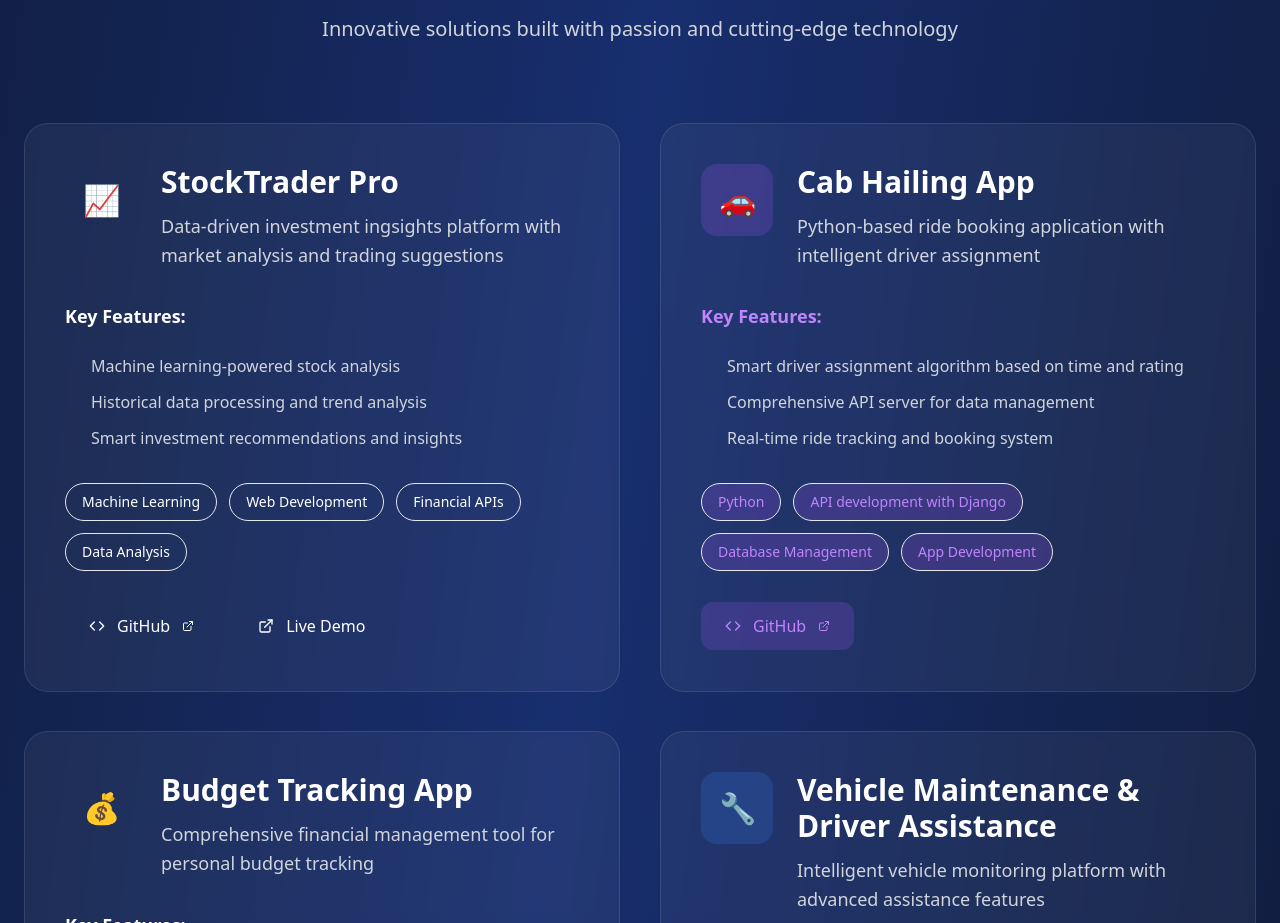
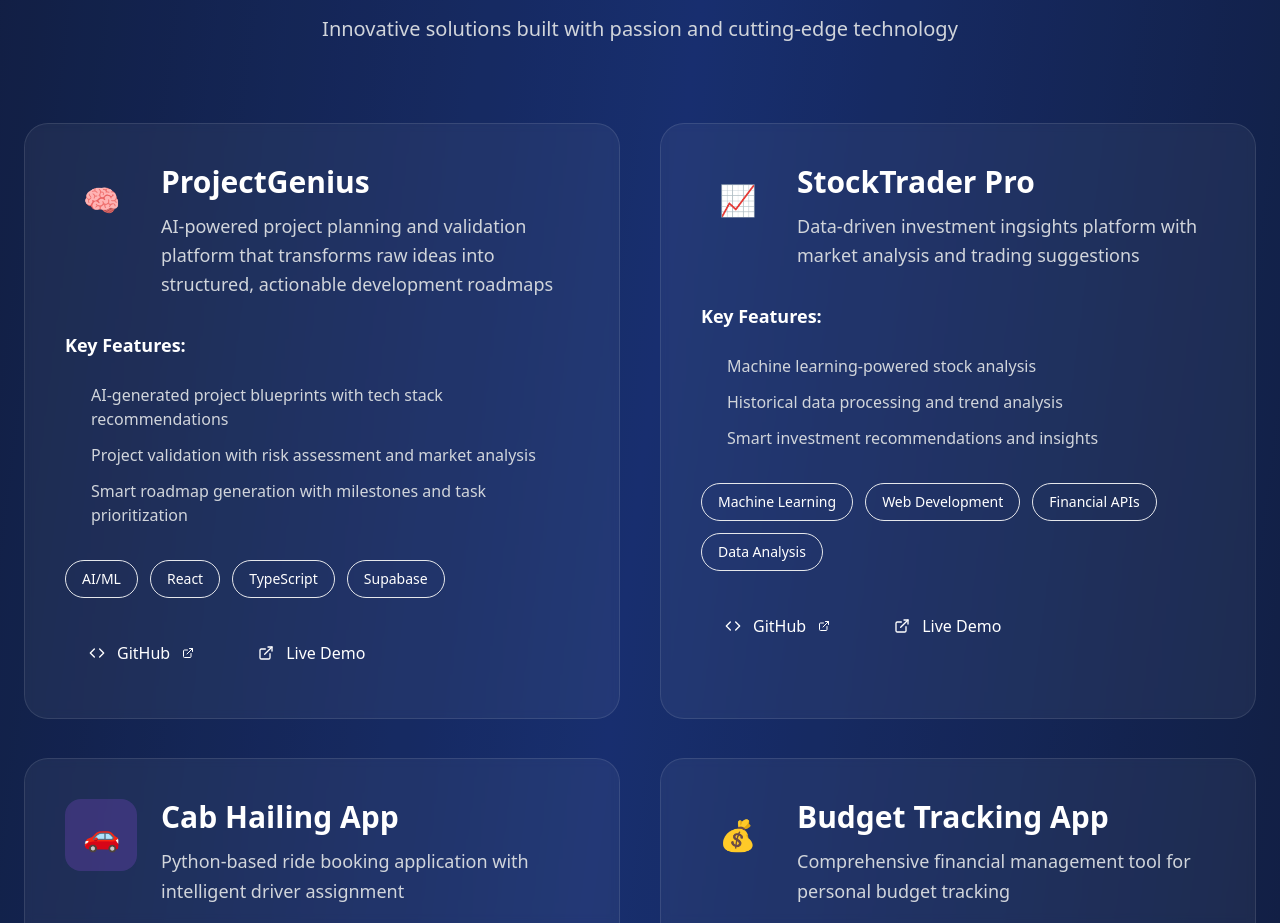
Before and after one commit to Sidtheogdeveloper/My-Portfolio, a React (Vite) app: page / in a window 1280 px wide. Shown: the part 4600-5523 px from the top of the page. Built offline with nearby package versions, Linux system fonts and the light colour scheme.

Commit message:
Add ProjectGenius to project list
Added a new project 'ProjectGenius' with details and features.

```diff
--- a/src/App.tsx
+++ b/src/App.tsx
@@ -545,6 +545,20 @@ function App() {
             <div className="grid lg:grid-cols-2 gap-10">
               {[
                 {
+                  title: "ProjectGenius",
+                  description: "AI-powered project planning and validation platform that transforms raw ideas into structured, actionable development roadmaps",
+                  features: [
+                    "AI-generated project blueprints with tech stack recommendations",
+                    "Project validation with risk assessment and market analysis",
+                    "Smart roadmap generation with milestones and task prioritization"
+                  ],
+                  tech: ["AI/ML", "React", "TypeScript", "Supabase"],
+                  github: "https://github.com/Sidtheogdeveloper/project-genius",
+                  website: "https://projectgeniuspro.netlify.app",
+                  color: "violet",
+                  icon: "🧠"
+                }
+                ,{
                   title: "StockTrader Pro",
                   description: "Data-driven investment ingsights platform with market analysis and trading suggestions",
                   features: [
```
